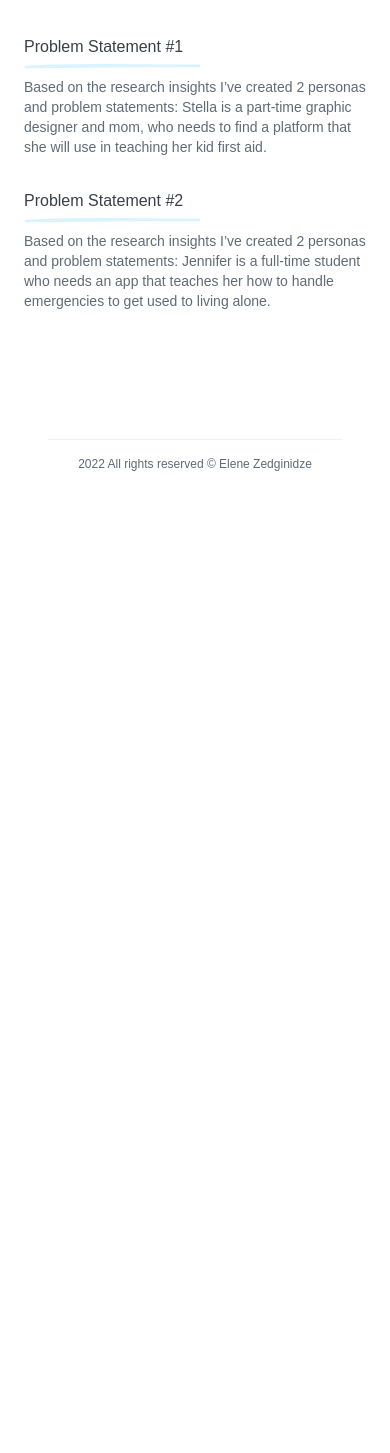
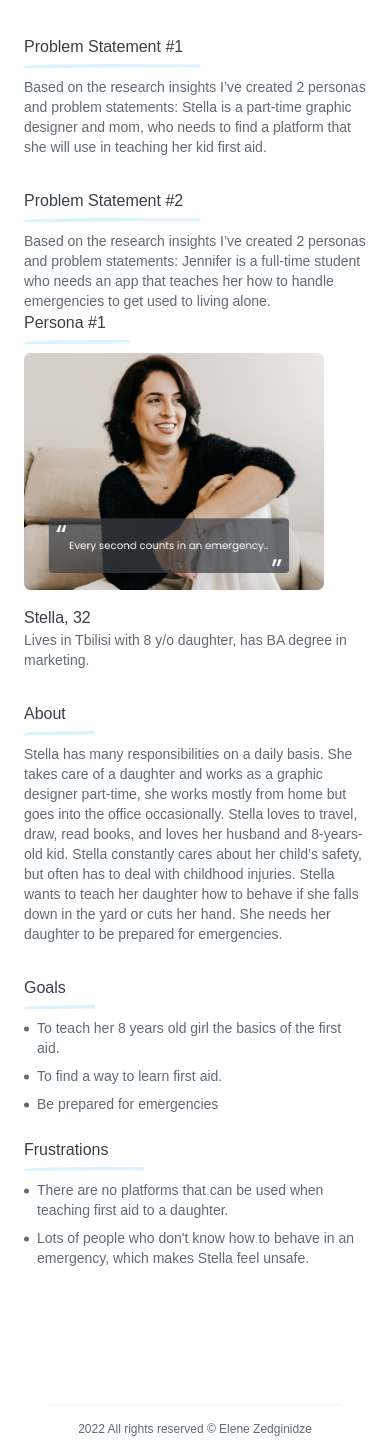
Before and after one commit to lelezedg/my-portfolio, a Next.js app: page /learn-first-aid-app in a window 390 px wide. Shown: the part 1443-2896 px from the top of the page. Before the commit the page ends 1931 px from the top, so only its background shows below. Built offline with nearby package versions, Linux system fonts and the light colour scheme.

Commit message:
chore: add persona

```diff
--- a/pages/learn-first-aid-app.tsx
+++ b/pages/learn-first-aid-app.tsx
@@ -1,4 +1,11 @@
-import { Layout, ProjectHero, Section, Text } from "../components";
+import {
+  Layout,
+  ProjectHero,
+  Section,
+  SectionHeader,
+  Text,
+} from "../components";
+import Image from "next/image";
 
 export default function Page() {
   return (
@@ -64,6 +71,56 @@ export default function Page() {
             className="basis-1/3 mt-8"
           />
         </div>
+
+        <SectionHeader title="Persona #1" />
+
+        <div className="md:mt-4 md:mb-24 flex md:flex-row flex-col">
+          <div className="basis-1/3">
+            <Image
+              src={`/assets/persona-1.png`}
+              width={300}
+              height={278}
+              alt="1"
+              quality={100}
+            />
+
+            <div className="mt-4">
+              <Text variant="subtitle">Stella, 32</Text>
+              <Text variant="body">
+                Lives in Tbilisi with 8 y/o daughter, has BA degree in
+                marketing.
+              </Text>
+            </div>
+          </div>
+
+          <Section
+            title="About"
+            body="Stella has many responsibilities on a daily basis. She takes care of a daughter and works as a graphic designer part-time, she works mostly from home but goes into the office occasionally. Stella loves to travel, draw, read books, and loves her husband and 8-years-old kid.
+            Stella constantly cares about her child’s safety, but often has to deal with childhood injuries. Stella wants to teach her daughter how to behave if she falls down in the yard or cuts her hand. She needs her daughter to be prepared for emergencies."
+            className="basis-1/3 md:mt-0 mt-8"
+          />
+
+          <div className="basis-1/3 md:mt-0 mt-8 flex flex-col">
+            <Section
+              title="Goals"
+              list={[
+                "To teach her 8 years old girl the basics of the first aid.",
+                "To find a way to learn first aid.",
+                "Be prepared for emergencies",
+              ]}
+              className="basis-1/3 "
+            />
+
+            <Section
+              title="Frustrations"
+              list={[
+                "There are no platforms that can be used when teaching first aid to a daughter.",
+                "Lots of people who don't know how to behave in an emergency, which makes Stella feel unsafe.",
+              ]}
+              className="basis-1/3 mt-4"
+            />
+          </div>
+        </div>
       </div>
     </Layout>
   );
```
Also changed, not shown: public/assets/persona-1.png (added).
